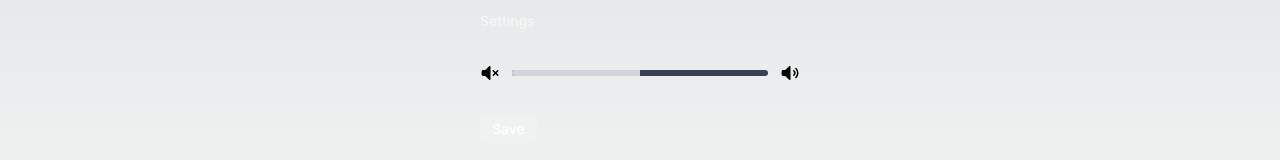
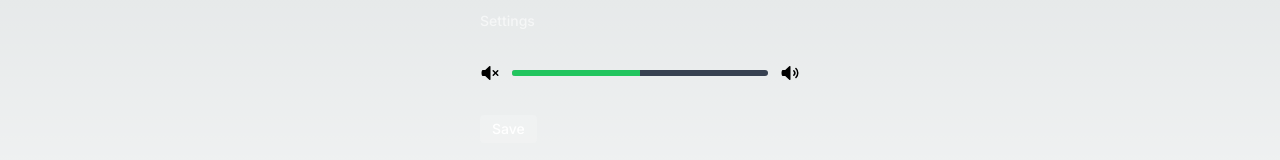
Before and after one commit to midcenturydude7/nextjs-radix-ui-ios-slider, a Next.js app: page / in a window 1280 px wide. Shown: the part 323-483 px from the top of the page. Built offline with nearby package versions, Linux system fonts and the light colour scheme.

Commit message:
Working with different focus states

```diff
--- a/app/slider.tsx
+++ b/app/slider.tsx
@@ -12,8 +12,10 @@ export default function Slider({ name }: { name?: string }) {
         className="relative flex h-1.5 grow items-center transition-[height] group-hover:h-4"
         name={name}
       >
-        <RadixSlider.Track className="relative h-full grow overflow-hidden rounded-full bg-gray-700">
-          <RadixSlider.Range className="absolute h-full bg-gray-300 transition group-hover:bg-white" />
+        <RadixSlider.Track className="relative h-full grow overflow-hidden rounded-full bg-gray-700 group-has-[:focus-visible]:outline group-has-[:focus-visible]:outline-2 group-has-[:focus:-isible]:outline-offset-2 group-has-[:focus-visible]:outline-sky-500">
+          <RadixSlider.Range className="absolute h-full bg-gray-300 transition group-hover:bg-white group-has-[:focus-visible]:bg-white">
+            <div className="absolute inset-0 bg-green-500" />
+          </RadixSlider.Range>
         </RadixSlider.Track>
         <RadixSlider.Thumb />
       </RadixSlider.Root>
```
